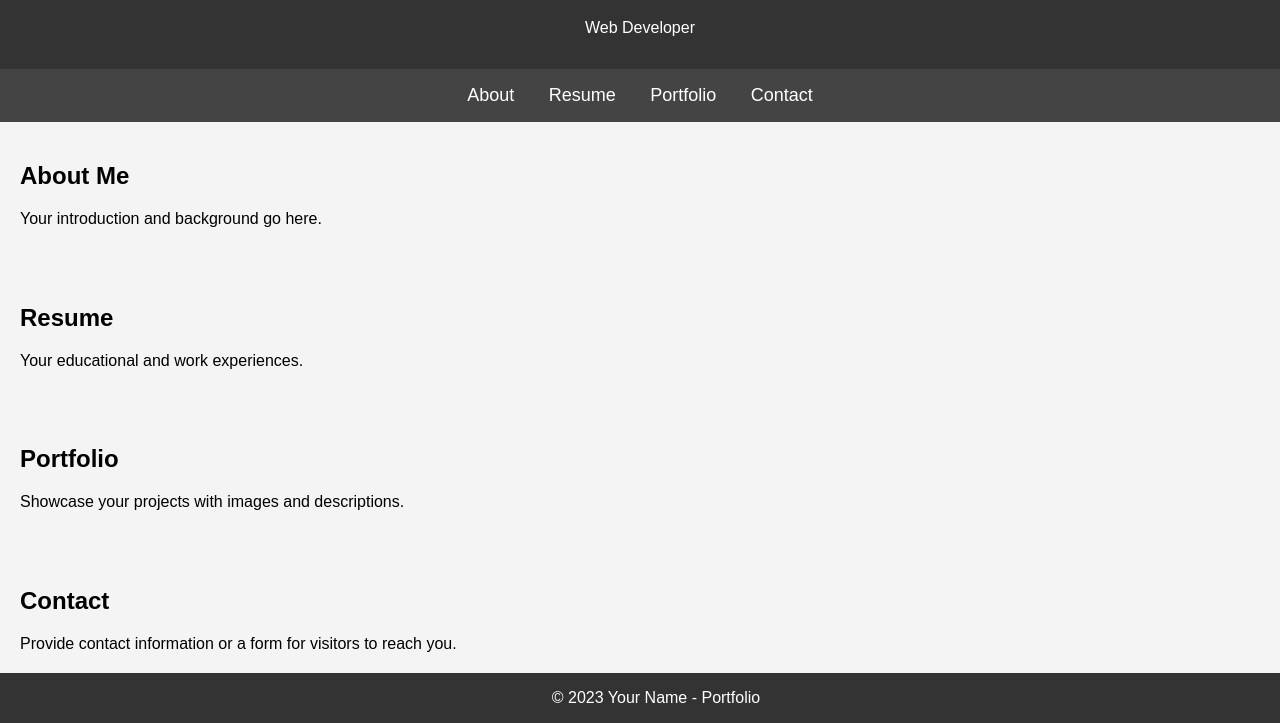
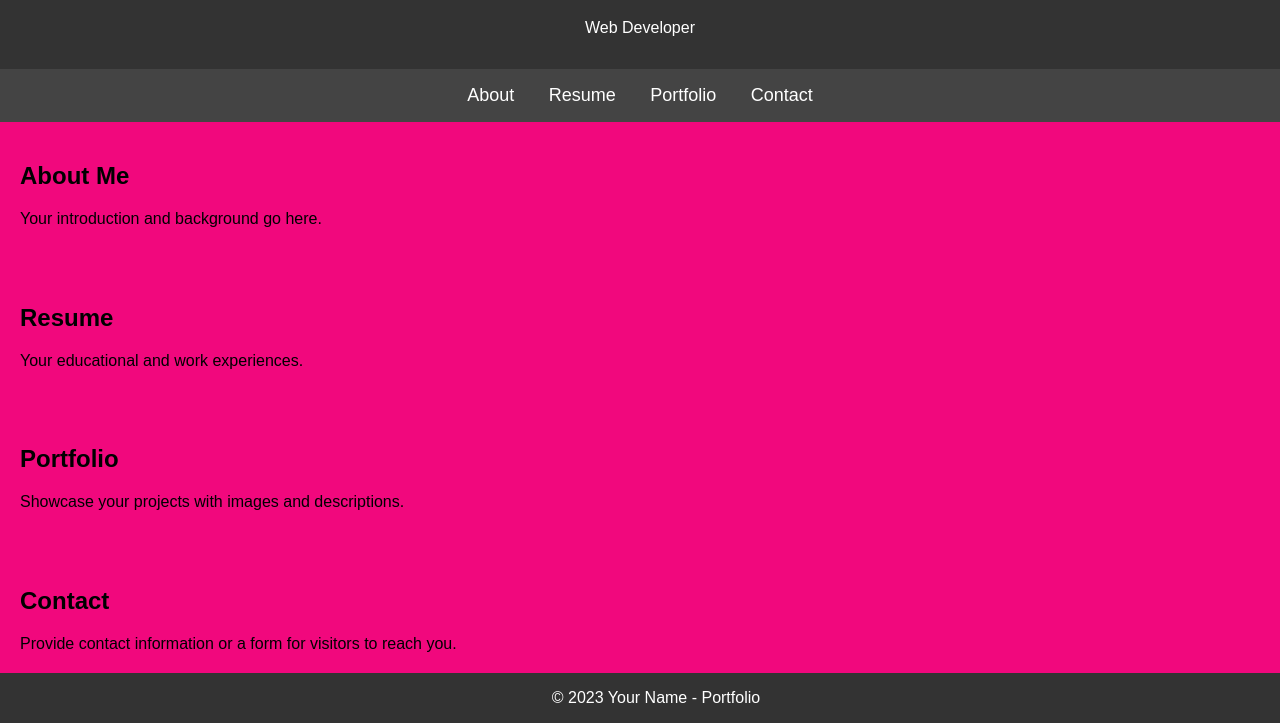
Before and after one commit to priyanshisingh18/Intern-NITI, a plain HTML site: page index.html in a window 1280 px wide. Shown: the part 77-800 px from the top of the page. Drawn offline with Linux system fonts and the light colour scheme.

Commit message:
change background color

```diff
--- a/index.html
+++ b/index.html
@@ -9,7 +9,7 @@
             font-family: Arial, sans-serif;
             margin: 0;
             padding: 0;
-            background-color: #f4f4f4;
+            background-color: #f1087d;
         }
 
         header {
```
